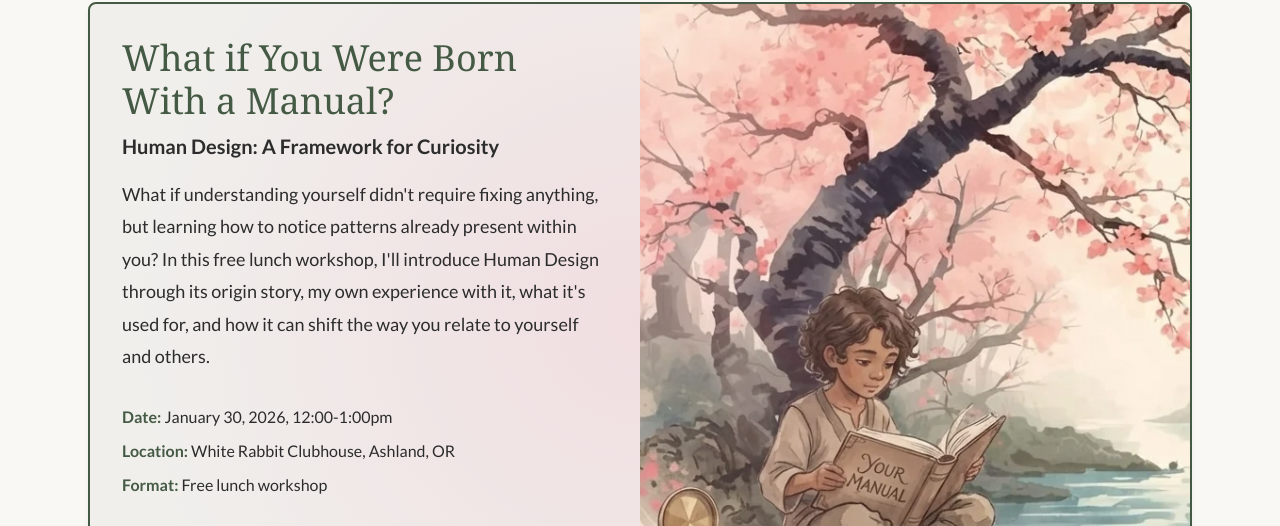
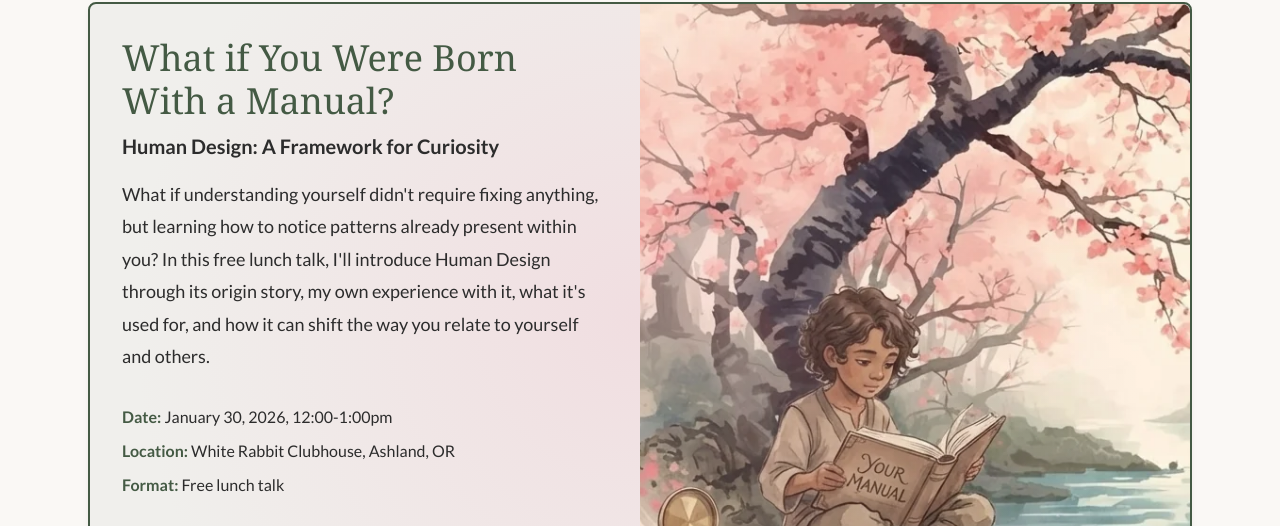
Before and after one commit to msswanshine/lumharalife, a website: page index.html in a window 1280 px wide. Shown: the part 2617-3143 px from the top of the page. Drawn offline with Linux system fonts and the light colour scheme.

Commit message:
Change workshop to talk

```diff
--- a/index.html
+++ b/index.html
@@ -181,11 +181,11 @@
                     <div class="featured-offer-content">
                         <h3>What if You Were Born With a Manual?</h3>
                         <h4><strong>Human Design: A Framework for Curiosity</strong></h4>
-                        <p class="featured-offer-description">What if understanding yourself didn't require fixing anything, but learning how to notice patterns already present within you? In this free lunch workshop, I'll introduce Human Design through its origin story, my own experience with it, what it's used for, and how it can shift the way you relate to yourself and others.</p>
+                        <p class="featured-offer-description">What if understanding yourself didn't require fixing anything, but learning how to notice patterns already present within you? In this free lunch talk, I'll introduce Human Design through its origin story, my own experience with it, what it's used for, and how it can shift the way you relate to yourself and others.</p>
                         <div class="featured-offer-details">
                             <p class="featured-offer-date"><strong>Date:</strong> January 30, 2026, 12:00-1:00pm</p>
                             <p class="featured-offer-location"><strong>Location:</strong> White Rabbit Clubhouse, Ashland, OR</p>
-                            <p class="featured-offer-format"><strong>Format:</strong> Free lunch workshop</p>
+                            <p class="featured-offer-format"><strong>Format:</strong> Free lunch talk</p>
                         </div>
                         <a href="https://whiterabbitashland.com/event/friday-noons-what-if-you-were-born-with-a-manual-2026-01-30-1200" class="cta-button">Check it out!</a>
                     </div>
```
